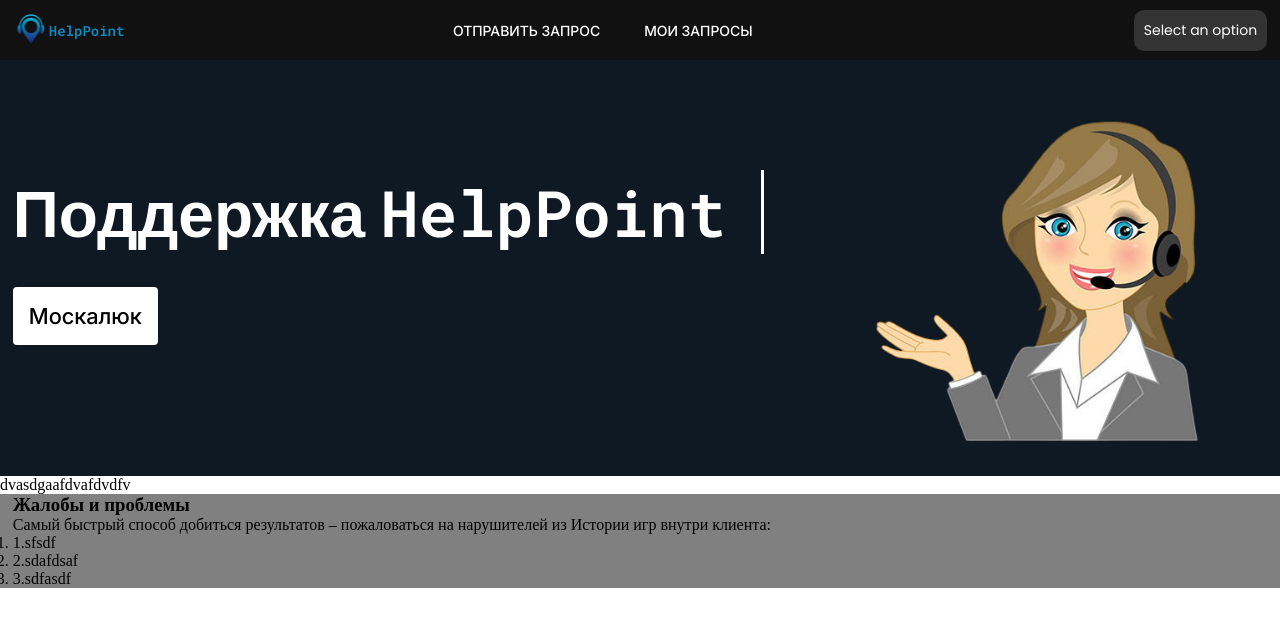
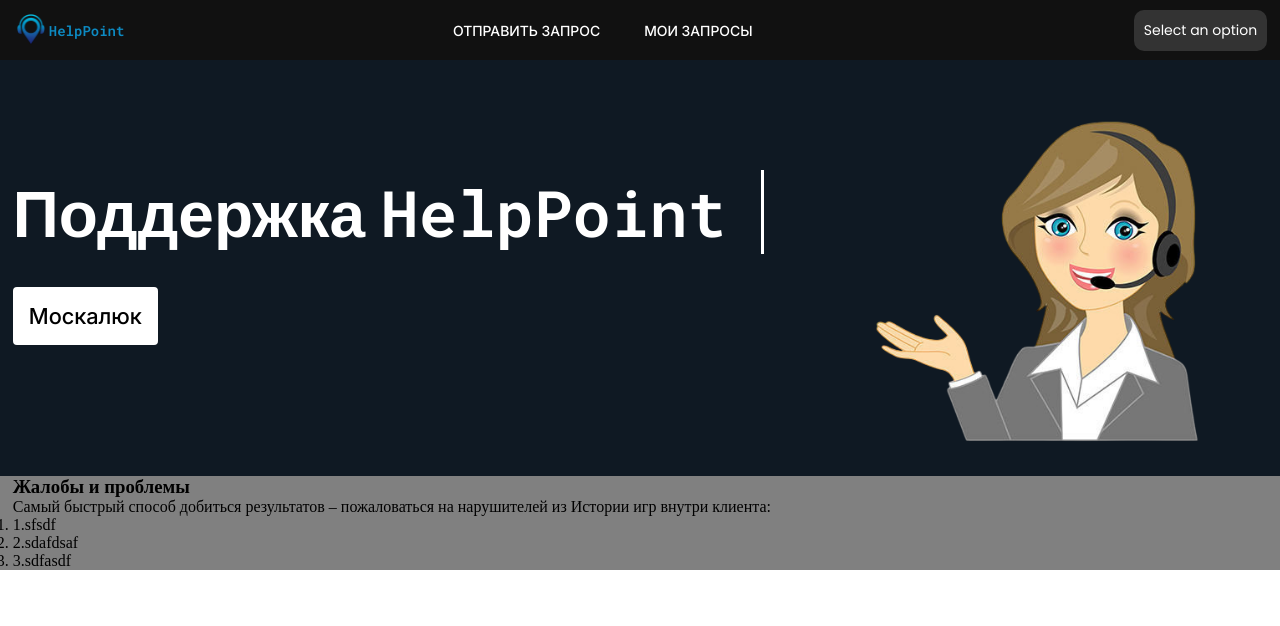
Before and after one commit to Moskalyuk17/HelpPoint, an Angular app: page / in a window 1280 px wide. Shown: the top 626 px of the page. Built offline with nearby package versions, Linux system fonts and the light colour scheme.

Commit message:
main commit

```diff
--- a/src/app/app.component.html
+++ b/src/app/app.component.html
@@ -14,7 +14,6 @@
       </div>
     </div>
   </section>
-  dvasdgaafdvafdvdfv
 
   <section class="complaints">
     <div class="container">
```
